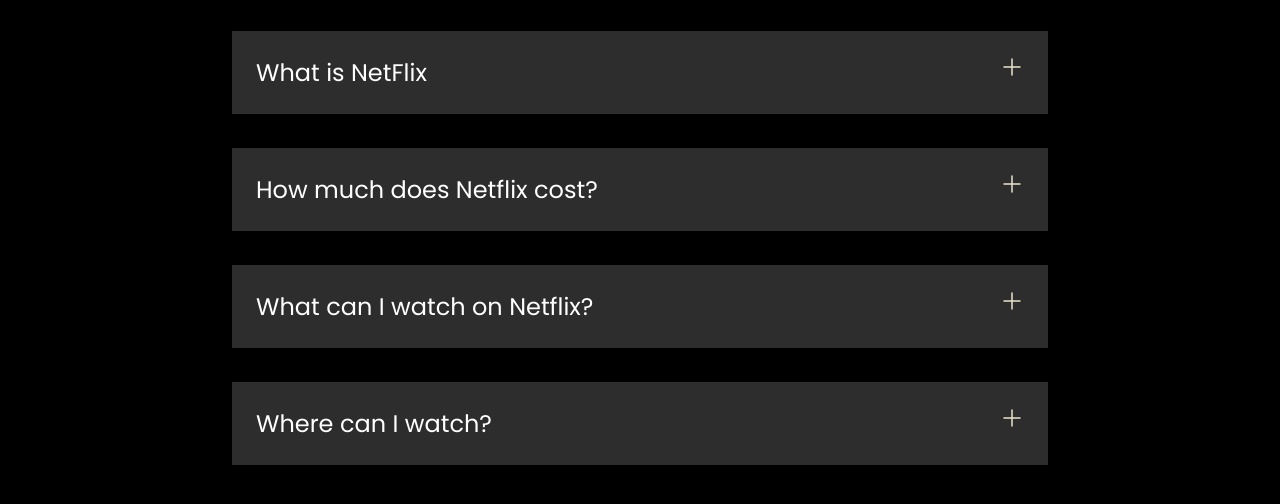
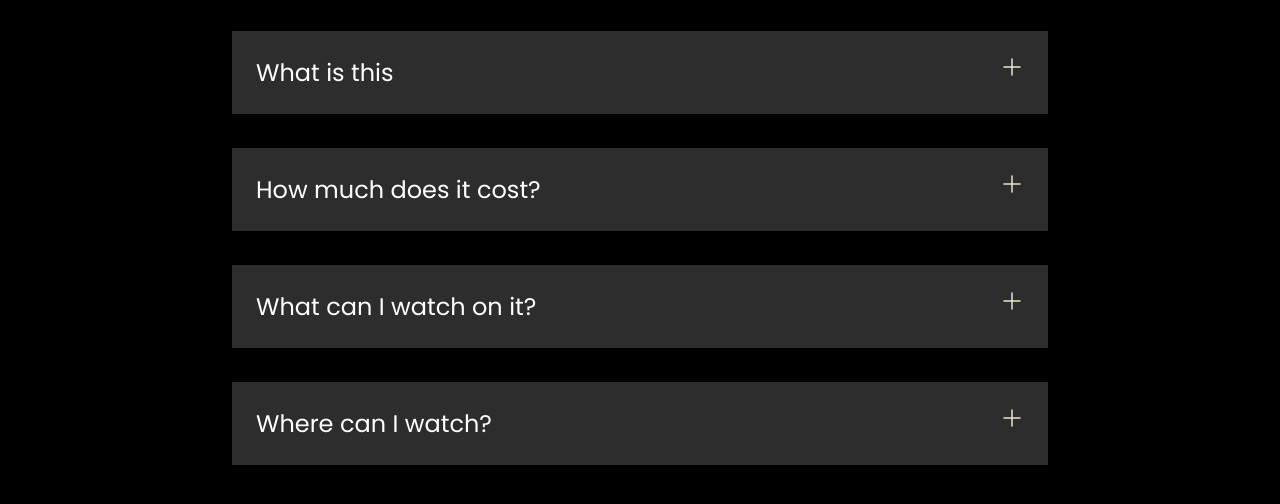
Before and after one commit to vinaygupta70/trial, a plain HTML site: page index.html in a window 1280 px wide. Shown: the part 736-1240 px from the top of the page. Drawn offline with Linux system fonts and the light colour scheme; a web font is replaced by a local one.

Commit message:
update index.html

```diff
--- a/index.html
+++ b/index.html
@@ -36,7 +36,7 @@
     <section class="faq">
         <h2>Frequently Asked Questions</h2>
         <div class="faqbox">
-            <span>What is NetFlix</span>
+            <span>What is this</span>
             <svg width="24" height="24" viewBox="0 0 24 24" fill="white" xmlns="http://www.w3.org/2000/svg">
                 <path d="M12 4V20" stroke="#141B34" stroke-width="1.5" stroke-linecap="round" stroke-linejoin="round" />
                 <path d="M4 12H20" stroke="#141B34" stroke-width="1.5" stroke-linecap="round" stroke-linejoin="round" />
@@ -44,7 +44,7 @@
 
         </div>
         <div class="faqbox">
-            <span>How much does Netflix cost?</span>
+            <span>How much does it cost?</span>
             <svg width="24" height="24" viewBox="0 0 24 24" fill="white" xmlns="http://www.w3.org/2000/svg">
                 <path d="M12 4V20" stroke="#141B34" stroke-width="1.5" stroke-linecap="round" stroke-linejoin="round" />
                 <path d="M4 12H20" stroke="#141B34" stroke-width="1.5" stroke-linecap="round" stroke-linejoin="round" />
@@ -52,7 +52,7 @@
 
         </div>
         <div class="faqbox">
-            <span>What can I watch on Netflix?</span>
+            <span>What can I watch on it?</span>
             <svg width="24" height="24" viewBox="0 0 24 24" fill="white" xmlns="http://www.w3.org/2000/svg">
                 <path d="M12 4V20" stroke="#141B34" stroke-width="1.5" stroke-linecap="round" stroke-linejoin="round" />
                 <path d="M4 12H20" stroke="#141B34" stroke-width="1.5" stroke-linecap="round" stroke-linejoin="round" />
```
